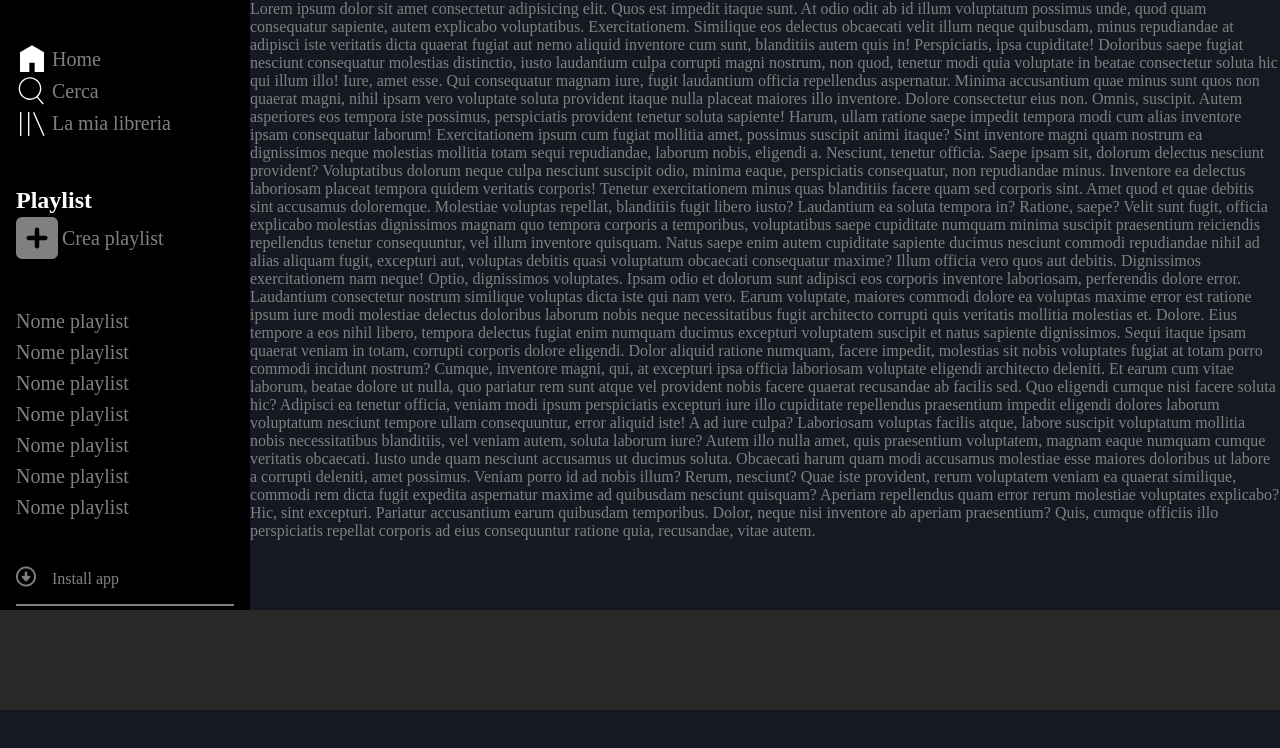
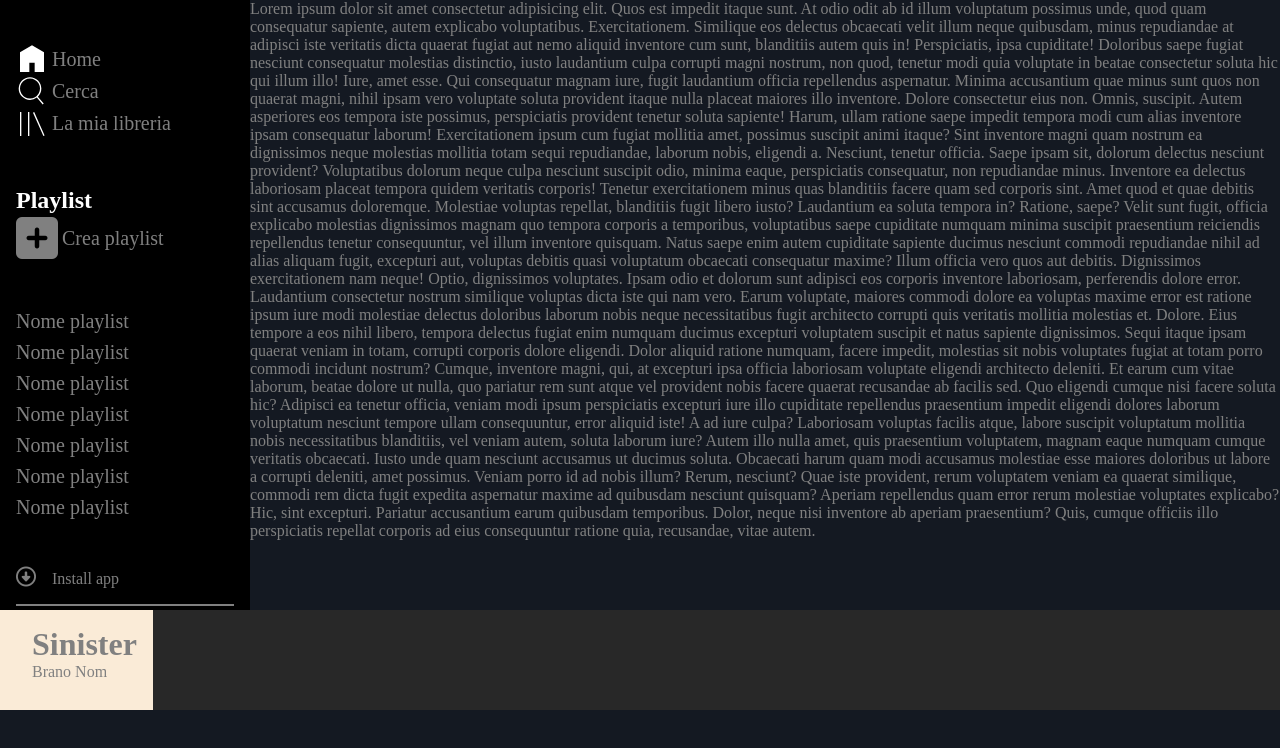
Before and after one commit to LudwigEffort/html-css-spotifyweb, a plain HTML site: page index.html in a window 1280 px wide. Shown: the part 90-838 px from the top of the page. Drawn offline with Linux system fonts and the light colour scheme.

Commit message:
start miniature

```diff
--- a/css/style.css
+++ b/css/style.css
@@ -251,11 +251,38 @@ main    {
 
 .playbar_container  {
     background-color: #282828;
-    position:fixed;
     height: var(--height-playbar);
 
+    display: flex;
+    flex-direction: row;
+    justify-content: space-between;
+
+    position:fixed;
     bottom: 0;
     left: 0;
     right: 0;
     z-index: 99;
 }
+
+/* Left Controls */
+
+.miniature_container    {
+    background-color: antiquewhite;
+    padding: 1rem;
+    display: flex;
+    flex-direction: row;
+    gap: 1rem;
+}
+
+.miniature_img_container img {
+    width: 0;
+    max-width: 100%;
+}
+
+.miniature_img_container {
+    flex: 1 1 calc((100% - 1rem)/2);
+}
+
+.miniature_text_container {
+    flex: 0 1 calc((100% - 1rem)/2);
+}
--- a/index.html
+++ b/index.html
@@ -115,22 +115,31 @@
         <!-- Playbar -->
         <div class="playbar_container">
 
-            <!-- Left controls -->
-            <div class="left_controls_container">
+            <!-- Miniature -->
+            <div class="miniature_container">
+
+                <!-- Img -->
+                <div class="miniature_img_container">
+                    <img src="img/sinister.jpeg" alt="">
+                </div>
+
+                <!-- Text -->
+                <div class="miniature_text_container">
+                    <h1>Sinister</h1>
+                    <p>Brano Nom</p>
+                </div>
 
             </div>
 
-            <!-- Center controls -->
-            <div class="center_controls_container">
-
-            </div>
-
-            <!-- Right controls -->
-            <div class="right_controls_container">
+            <!-- Favourite -->
+            <div class="favourite_container">
 
             </div>
 
         </div>
+
+
+
 
     </footer>
 
```
